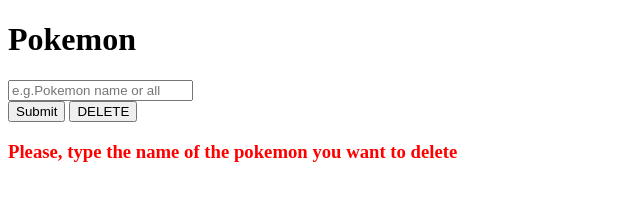
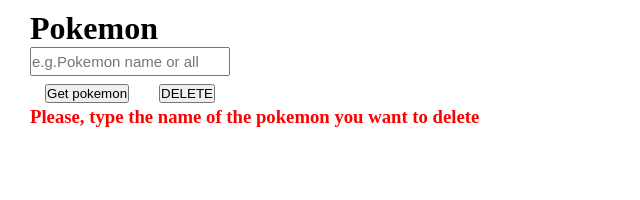
Before and after one commit to BertrandMuh/pokemon, a website: page public/index.html in a window 1280 px wide. Both pictures are taken after a click on the button "DELETE". Shown: the whole page, without its empty margins (0-640 px from the left). Drawn offline with Linux system fonts and the light colour scheme.

Commit message:
final commit for the week

```diff
--- a/public/index.css
+++ b/public/index.css
@@ -2,3 +2,37 @@
     color: black;
     text-decoration: none;
 }
+
+* {
+    margin: 0;
+    padding: 0;
+}
+
+body {
+    padding: 10px 30px;
+}
+
+.delete,
+.warning {
+    color: red;
+}
+
+
+#form-container {
+    display: flex;
+    flex-direction: column;
+    max-width: 200px;
+    height: auto;
+    gap: 5px;
+    animation-name: form;
+    animation-iteration-count: infinite;
+    animation-duration: 4s;
+}
+
+#form-container>* {
+    display: flex;
+    justify-content: space-around;
+    align-items: center;
+    height: 25px;
+    font-size: 15px;
+}
--- a/public/index.html
+++ b/public/index.html
@@ -15,7 +15,7 @@
     <div id="form-container">
         <input id="pokemon-name" type="text" placeholder="e.g.Pokemon name or all">
         <div id="button-div">
-            <input id='request-button' type="submit">
+            <input id='request-button' type="submit" value="Get pokemon">
             <button id='delete-button' type="button">DELETE</button>
         </div>
     </div>
--- a/public/index.js
+++ b/public/index.js
@@ -13,7 +13,7 @@
 'Please, type the name of the pokemon you want to delete'
 const messageForEmptyString = (pokemonContainer, pokemonNamePara, message) => {
     insertTextContent(pokemonNamePara, message)
-    pokemonNamePara.style.color = 'red'
+    pokemonNamePara.setAttribute('class', 'delete warning')
     pokemonContainer.append(pokemonNamePara);
 }
 
@@ -51,8 +51,7 @@
 
         let res = await fetch('/get_pokemon_data');
         let parseData = await res.json();
-
-        if (parseData.length == 0) {
+        if (Object.keys(parseData).length == 0) {
             let message = 'The database is empty'
             messageForEmptyString(pokemonContainer, pokemonNamePara, message);
             // display result on the page
@@ -165,6 +164,7 @@
             })
             deletedElements.forEach(el => {
                 let para = createElement('h3');
+                para.setAttribute('class', 'delete')
                 para.textContent = el.name
                 deletedElementsContainer.appendChild(para);
             })
```
